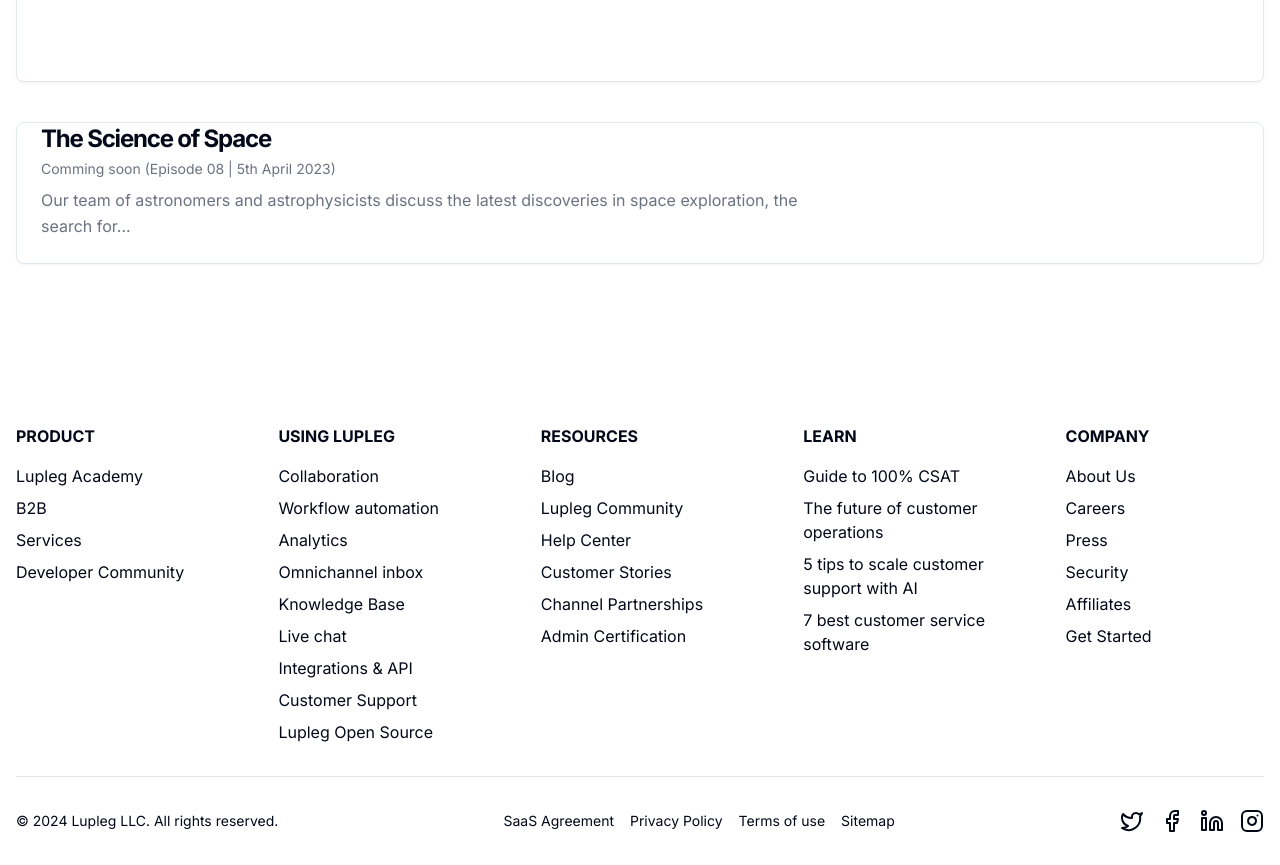
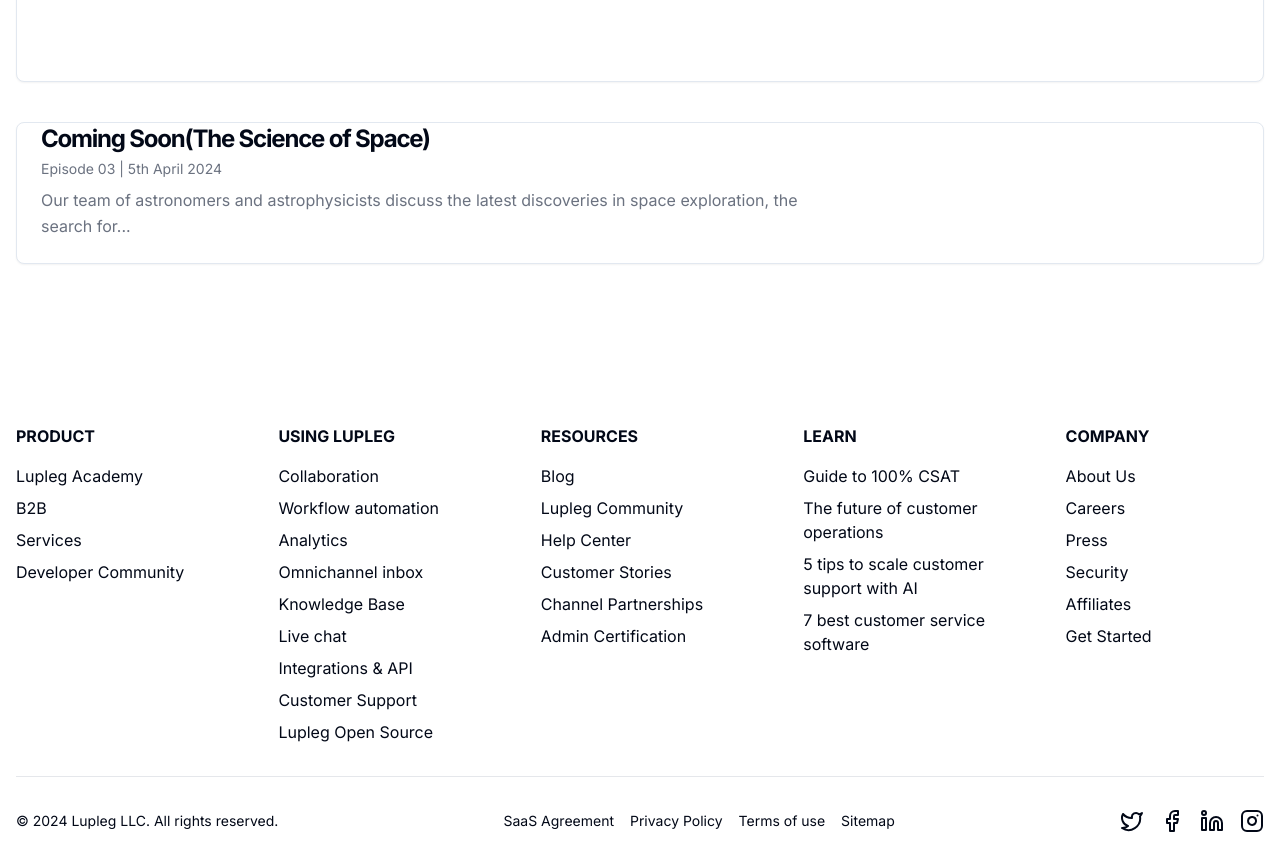
Before and after one commit to marksikaundi/Lupleg, a Next.js app: page /podcasts in a window 1280 px wide. Shown: the part 1420-2285 px from the top of the page. Built offline with nearby package versions, Linux system fonts and the light colour scheme; grey boxes are pictures that could not be loaded.

Commit message:
updated the episode

```diff
--- a/app/(programes)/podcasts/page.jsx
+++ b/app/(programes)/podcasts/page.jsx
@@ -151,10 +151,10 @@
                 <div className="grid gap-1 md:gap-2 md:col-span-2">
                   <div className="space-y-1">
                     <h3 className="text-xl font-bold tracking-tighter sm:text-2xl">
-                      The Science of Space
+                      Coming Soon(The Science of Space)
                     </h3>
                     <p className="text-sm text-gray-500 dark:text-gray-400">
-                      Comming soon (Episode 08 | 5th April 2023)
+                      Episode 03 | 5th April 2024
                     </p>
                   </div>
                   <p className="text-sm text-gray-500 md:text-base/relaxed dark:text-gray-400">
```
